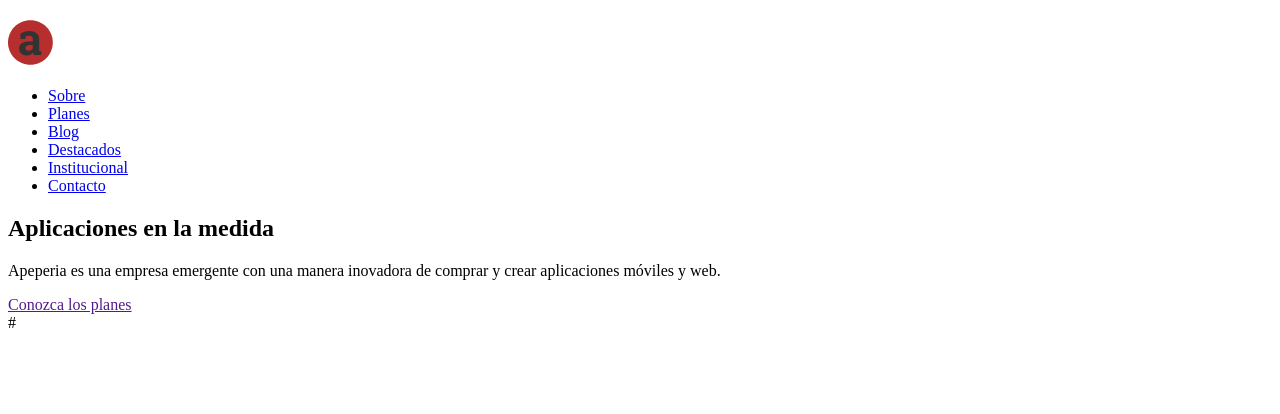
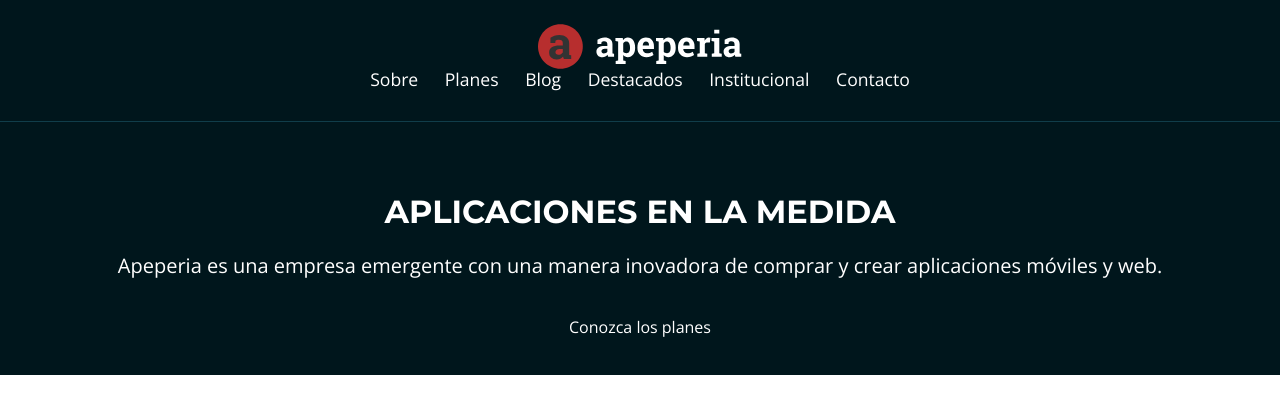
Before and after one commit to jonatan52/Programacion_Alura_Latam, a plain HTML site: page 1828-layouts-responsivos/index.html in a window 1280 px wide. Drawn offline with nearby package versions, Linux system fonts and the light colour scheme.

Commit message:
anexando estilos

```diff
--- /dev/null
+++ b/1828-layouts-responsivos/css/bases.css
@@ -0,0 +1,3 @@
+body{
+    font-family: 'Open Sans', sans-serif;
+}
--- a/1828-layouts-responsivos/index.html
+++ b/1828-layouts-responsivos/index.html
@@ -6,32 +6,37 @@
     <meta name="viewport" content="width=device-width, initial-scale=1.0">
     <title>Document</title>
     <link rel="preconnect" href="https://fonts.googleapis.com">
-<link rel="preconnect" href="https://fonts.gstatic.com" crossorigin>
-<link href="https://fonts.googleapis.com/css2?family=Montserrat:wght@300;400;700&family=Open+Sans:wght@300;400;700&display=swap" rel="stylesheet">
+    <link rel="preconnect" href="https://fonts.gstatic.com" crossorigin>
+    <link href="https://fonts.googleapis.com/css2?family=Montserrat:wght@300;400;700&family=Open+Sans:wght@300;400;700&display=swap" rel="stylesheet">
+    <link rel="stylesheet" href="css/reset.css">
+    <link rel="stylesheet" href="css/head.css">
+    <link rel="stylesheet" href="css/llamada.css">
+    <link rel="stylesheet" href="css/bases.css">
+
 
 </head>
 <body>
-    <header>
-        <img src="img/logo-apeperia.svg" alt="Logo de Apeperia">
-            <nav>
+    <header class="head">
+        <img head__logo  src="img/logo-apeperia.svg" alt="Logo de Apeperia">
+            <nav class="head__navegacion">
                 <ul>
-                    <li><a href="#">Sobre</a></li>
-                    <li><a href="#">Planes</a></li>
-                    <li><a href="#">Blog</a></li>
-                    <li><a href="#">Destacados</a></li>
-                    <li><a href="#">Institucional</a></li>
-                    <li><a href="#">Contacto</a></li>
+                    <li class="head__enlace" ><a href="#">Sobre</a></li>
+                    <li class="head__enlace" ><a href="#">Planes</a></li>
+                    <li class="head__enlace" ><a href="#">Blog</a></li>
+                    <li class="head__enlace" ><a href="#">Destacados</a></li>
+                    <li class="head__enlace" ><a href="#">Institucional</a></li>
+                    <li class="head__enlace" ><a href="#">Contacto</a></li>
                 </ul>
             </nav>
         </img>
     </header>
     <main>
-        <section>
-            <h1>Aplicaciones en la medida</h1>
-            <p>Apeperia es una empresa emergente con una manera inovadora de comprar y crear aplicaciones móviles y web.
+        <section class="llamada">
+            <h1 class="llamada__titulo">Aplicaciones en la medida</h1>
+            <p class="llamada__texto">Apeperia es una empresa emergente con una manera inovadora de comprar y crear aplicaciones móviles y web.
             </p>
-            <a href="">Conozca los planes</a>
+            <a class#"  href="">Conozca los planes</a>
         </section>
     </main>
 </body>
-</html>#
+</html>
```
